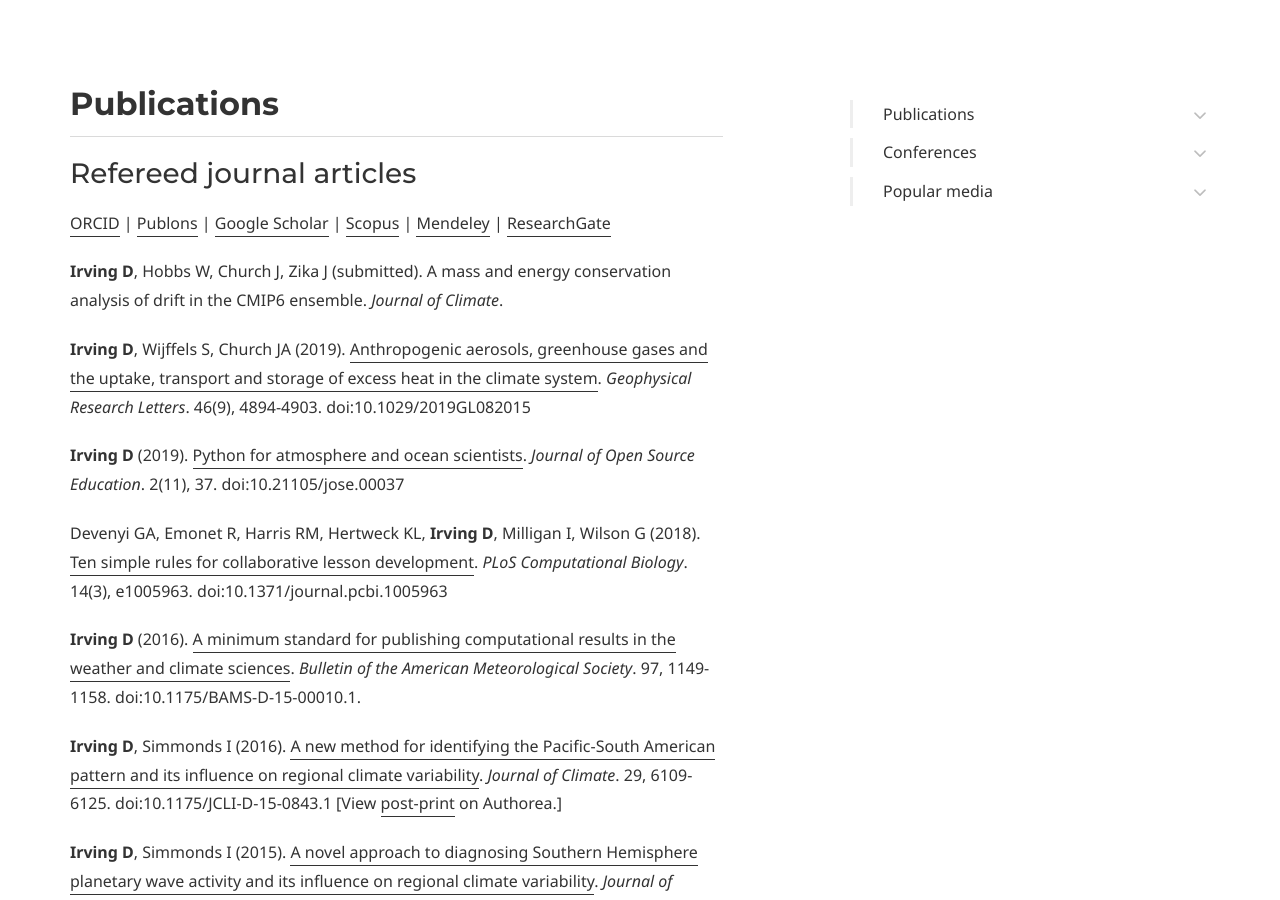
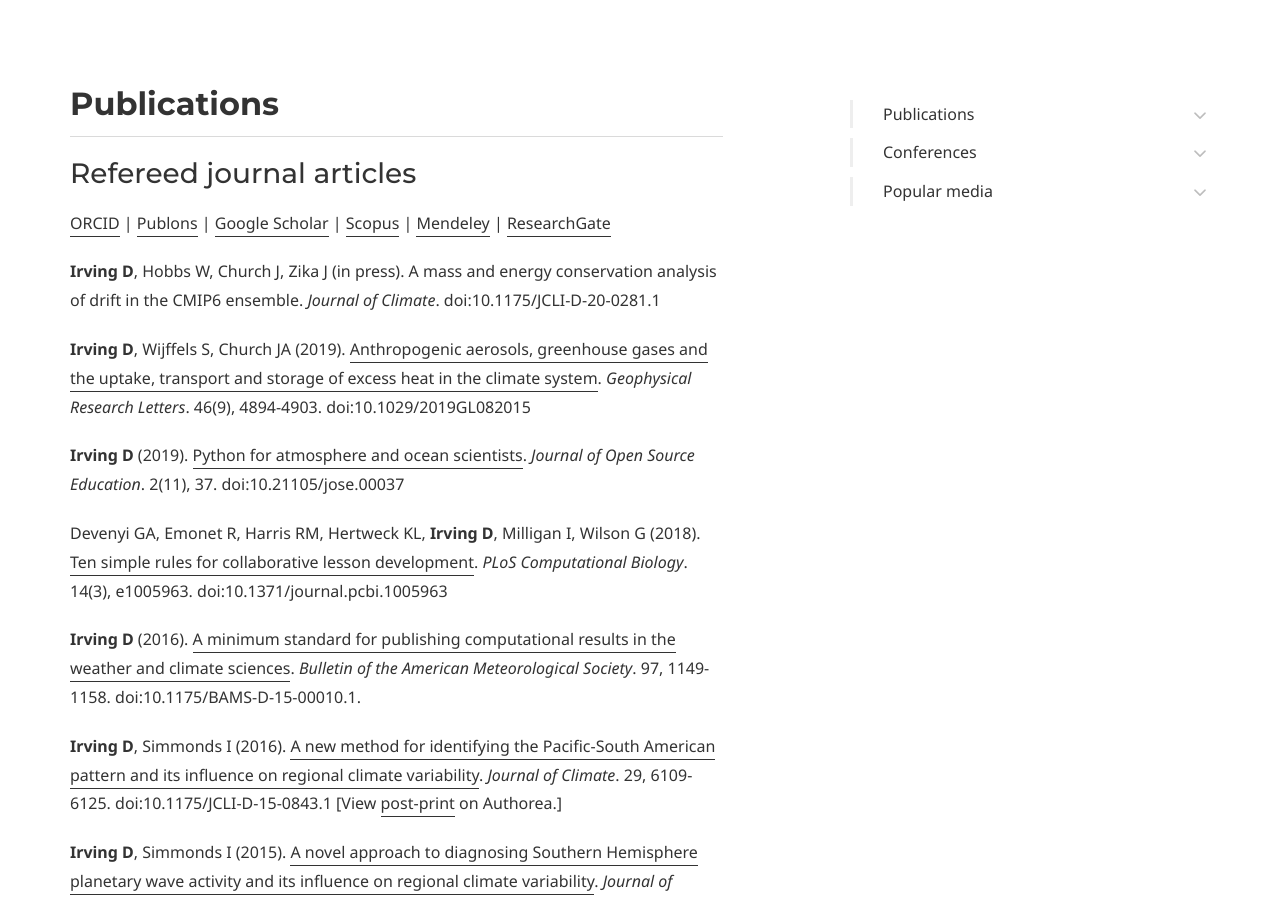
Before and after one commit to DamienIrving/damienirving.github.io, a Jekyll site: the page built from publications.md, in a window 1280 px wide and 900 px high, scrolled down 614 px. Built offline with Jekyll 4.4.1, drawn with Linux system fonts in a browser that asks for light colours; some web fonts are replaced.

Commit message:
Update publications.md

```diff
--- a/publications.md
+++ b/publications.md
@@ -28,7 +28,7 @@ page_nav:
 [Mendeley](https://www.mendeley.com/profiles/damien-irving/) |
 [ResearchGate](https://www.researchgate.net/profile/Damien_Irving)
 
-**Irving D**, Hobbs W, Church J, Zika J (submitted). A mass and energy conservation analysis of drift in the CMIP6 ensemble. *Journal of Climate*.
+**Irving D**, Hobbs W, Church J, Zika J (in press). A mass and energy conservation analysis of drift in the CMIP6 ensemble. *Journal of Climate*. doi:10.1175/JCLI-D-20-0281.1
 
 **Irving D**, Wijffels S, Church JA (2019). [Anthropogenic aerosols, greenhouse gases and the uptake, transport and storage of excess heat in the climate system](https://agupubs.onlinelibrary.wiley.com/doi/10.1029/2019GL082015). *Geophysical Research Letters*. 46(9), 4894-4903. doi:10.1029/2019GL082015
 
```
